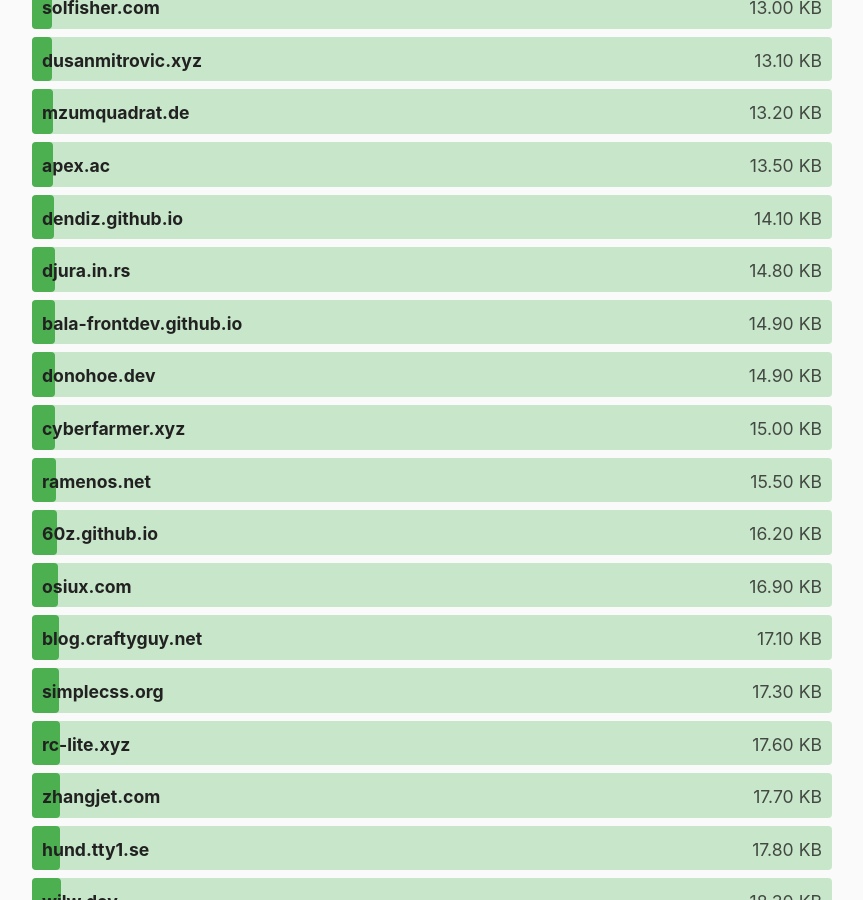
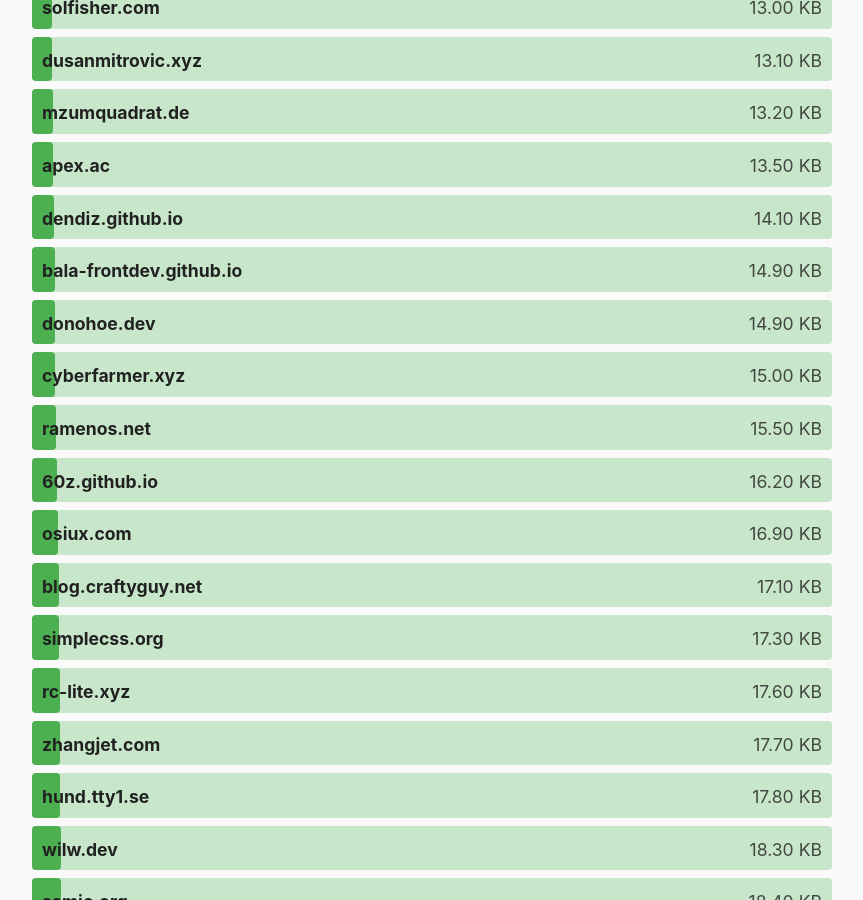
Before and after one commit to kevquirk/512kb.club, a Jekyll site: the page built from index.md, in a window 1280 px wide and 900 px high, scrolled down 6109 px. Shown: the whole window, without its empty margins (208-1071 px from the left). Built offline with Jekyll 4.4.1, drawn with Linux system fonts in a browser that asks for light colours.

Commit message:
Update sites.yml
Removing website, domain changed.

```diff
--- a/_data/sites.yml
+++ b/_data/sites.yml
@@ -708,11 +708,6 @@
   size: 19.1
   last_checked: 2022-05-15
 
-- domain: djura.in.rs
-  url: http://djura.in.rs/
-  size: 14.8
-  last_checked: 2022-05-15
-
 - domain: dndd.space
   url: https://dndd.space/
   size: 317
```
